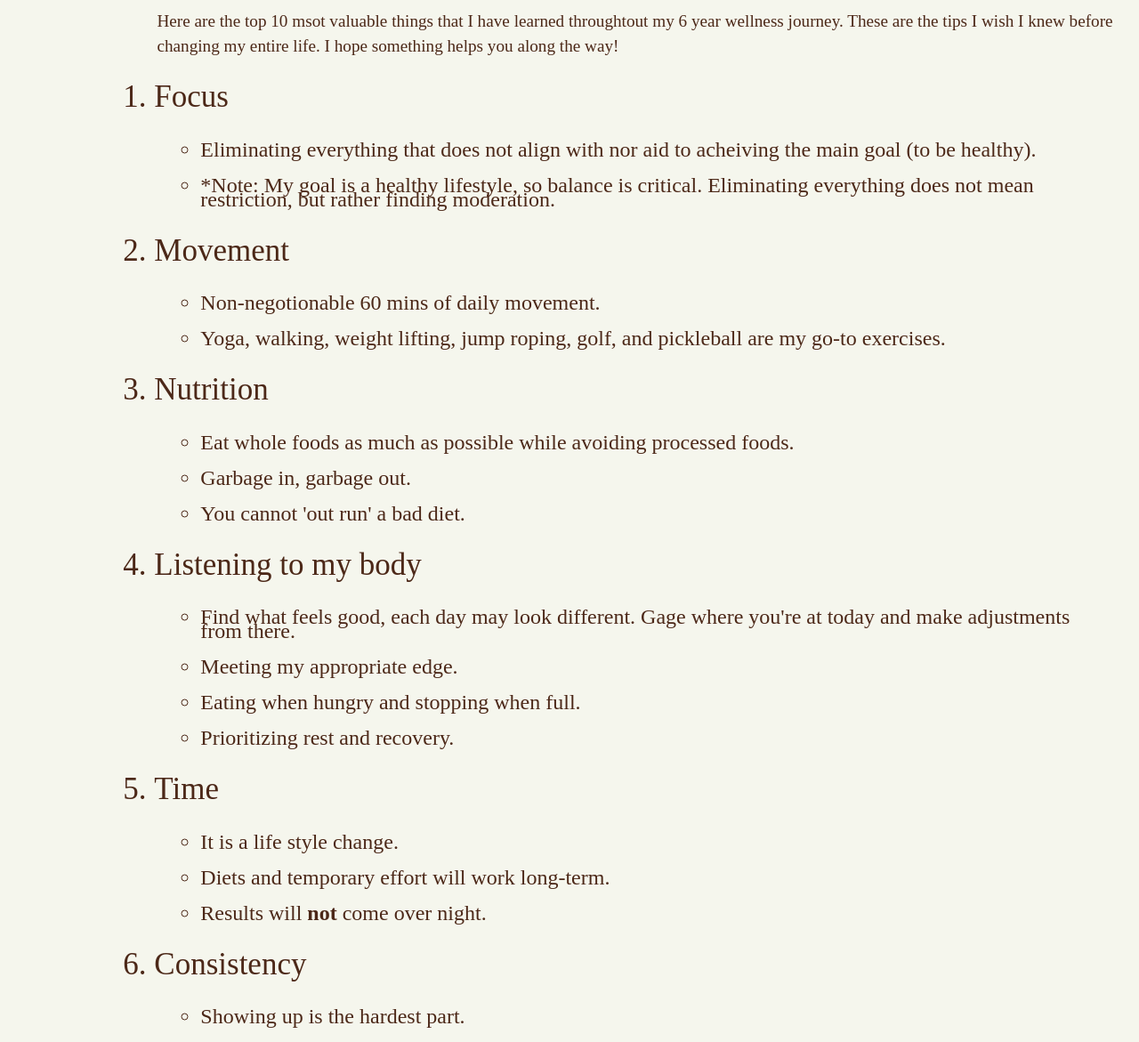
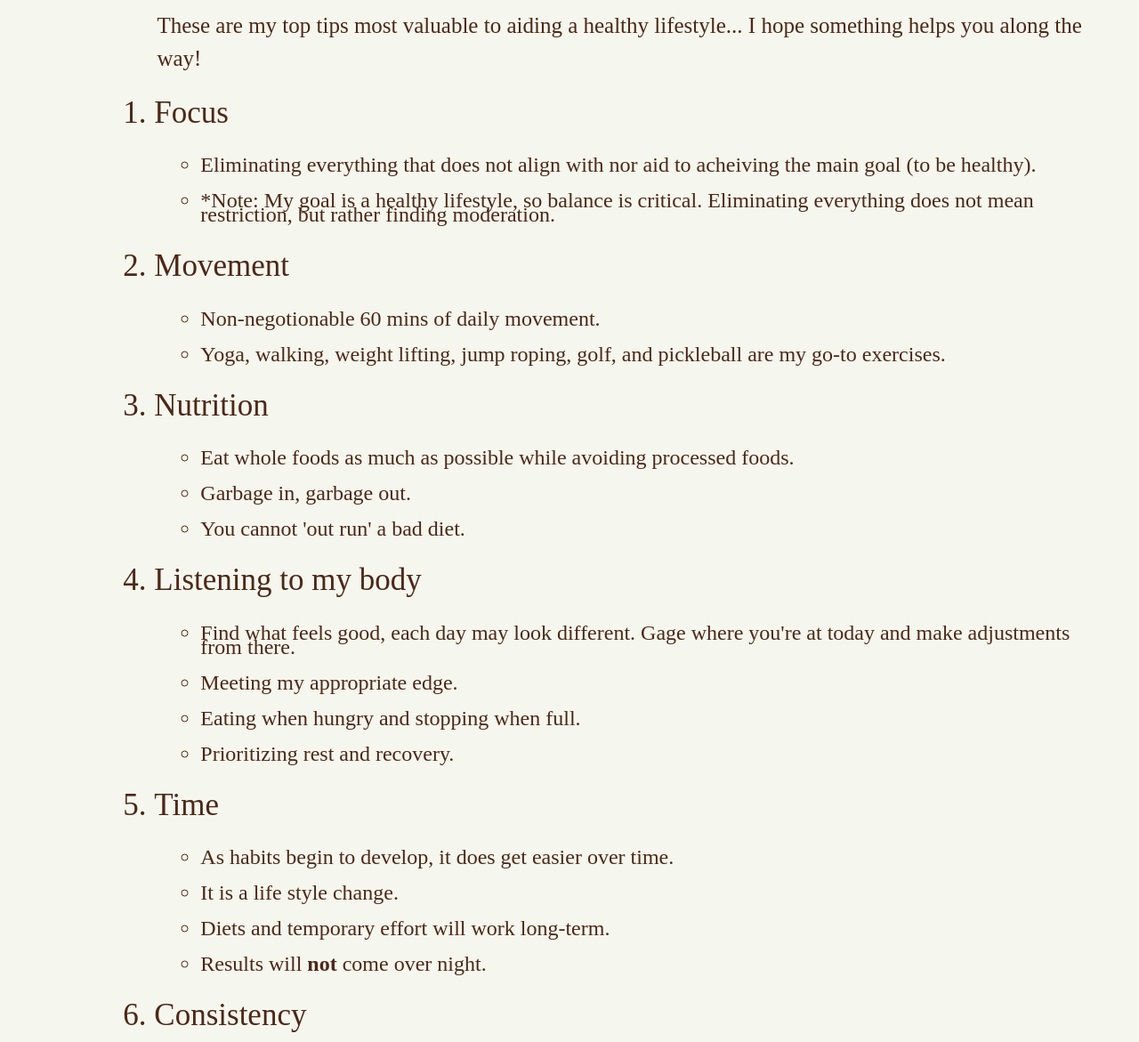
Before and after one commit to Asparlato13/EvokeWebsitePublished, a website: page fitness.html in a window 1280 px wide. Shown: the part 1356-2527 px from the top of the page at 89% size. Drawn offline with nearby package versions, Linux system fonts and the light colour scheme.

Commit message:
minor adjustments 02

```diff
--- a/fitness.html
+++ b/fitness.html
@@ -220,7 +220,7 @@
    <img id="weightloss" class="img6" src="photos/img45.png" >
 
    <section id="lost50">
-     <p>Here are the top 10 msot valuable things that I have learned throughtout my 6 year wellness journey. These are the tips I wish I knew before changing my entire life. I hope something helps you along the way! </p>
+     <p>These are my top tips most valuable to aiding a healthy lifestyle... I hope something helps you along the way! </p>
  <ol>
   <li class="FitTips">
     Focus
@@ -281,6 +281,9 @@
      Time
    </li>
    <ul>
+    <li class="FitTipsList">
+       As habits begin to develop, it does get easier over time.
+    </li>
      <li class="FitTipsList">
        It is a life style change.
      </li>
@@ -313,6 +316,7 @@
        Track your moods, physique, foods, what went well, what did not go well, and what you will improve.
      </li>
    </ul>
+
  </ol>
  </section>
  </section>
--- a/stylesheetM.css
+++ b/stylesheetM.css
@@ -109,7 +109,7 @@ body {
   font-size: 50px;
   padding-top: 1.5%;
   padding-bottom: 0.5%;
-  padding-left: 15%;
+  padding-left: 9%;
   bottom: 50%;
   font-weight: bolder;
   color: #4c2828;
@@ -189,6 +189,13 @@ body {
   margin: 4px;
 }
 
+#lost50 p {
+  font-family: "Lucida Handwriting";
+  color: rgb(76, 40, 24);
+  font-size: 25px;
+
+}
+
 .fitTipsSection {
   padding-top: 30px;
 }
@@ -207,7 +214,7 @@ body {
   font-size: 30px;
   margin: 1em;
   padding-top: 10px;
-  padding-right: 800px;
+
 }
 
 .FitTipsList {
```
